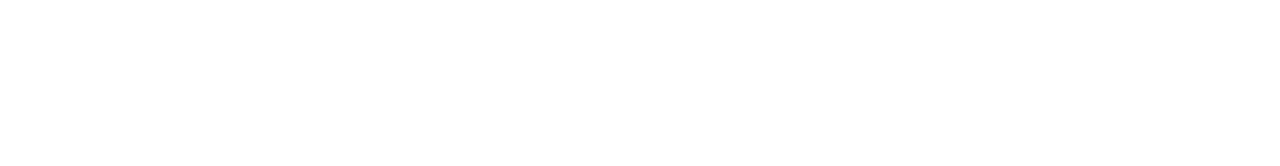
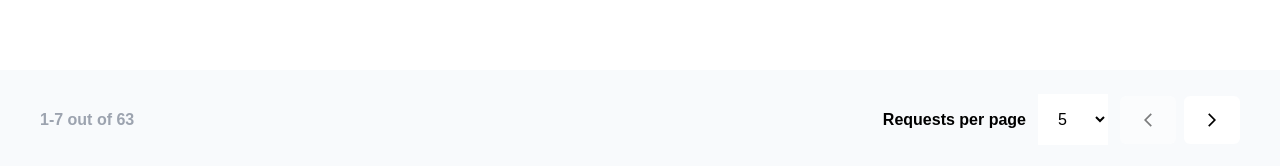
Before and after one commit to buggydecoders/Sih2022Finale, a React (Create React App) app in the folder frontend/: page /resources in a window 1280 px wide. Shown: the part 1348-1514 px from the top of the page. Before the commit the page ends 1386 px from the top, so only its background shows below. Built offline with nearby package versions, Linux system fonts and the light colour scheme; the HTML template or start-up script is replaced by a standard one.

Commit message:
Pagination

```diff
--- a/frontend/src/pages/Resources.jsx
+++ b/frontend/src/pages/Resources.jsx
@@ -1,6 +1,7 @@
 import React, { useState } from "react";
 import Layout from "../components/Layout";
 import Navigation from "../components/Navigation";
+import Pagination from "../components/Pagination";
 import ResourcesList from "../components/Resources/ResourcesList";
 
 const resources = {
@@ -182,6 +183,7 @@
           />
         </div>
       </div>
+      <Pagination />
     </Layout>
   );
 };
```
